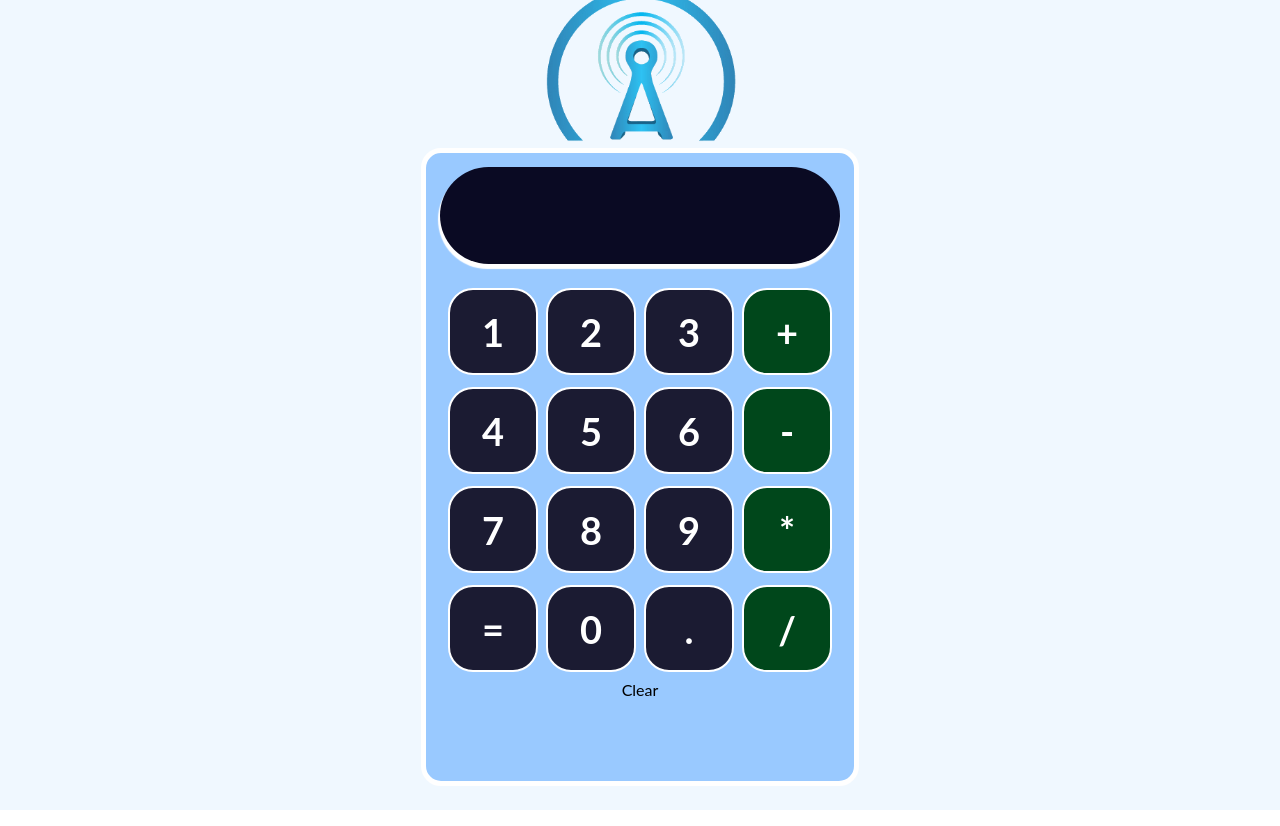
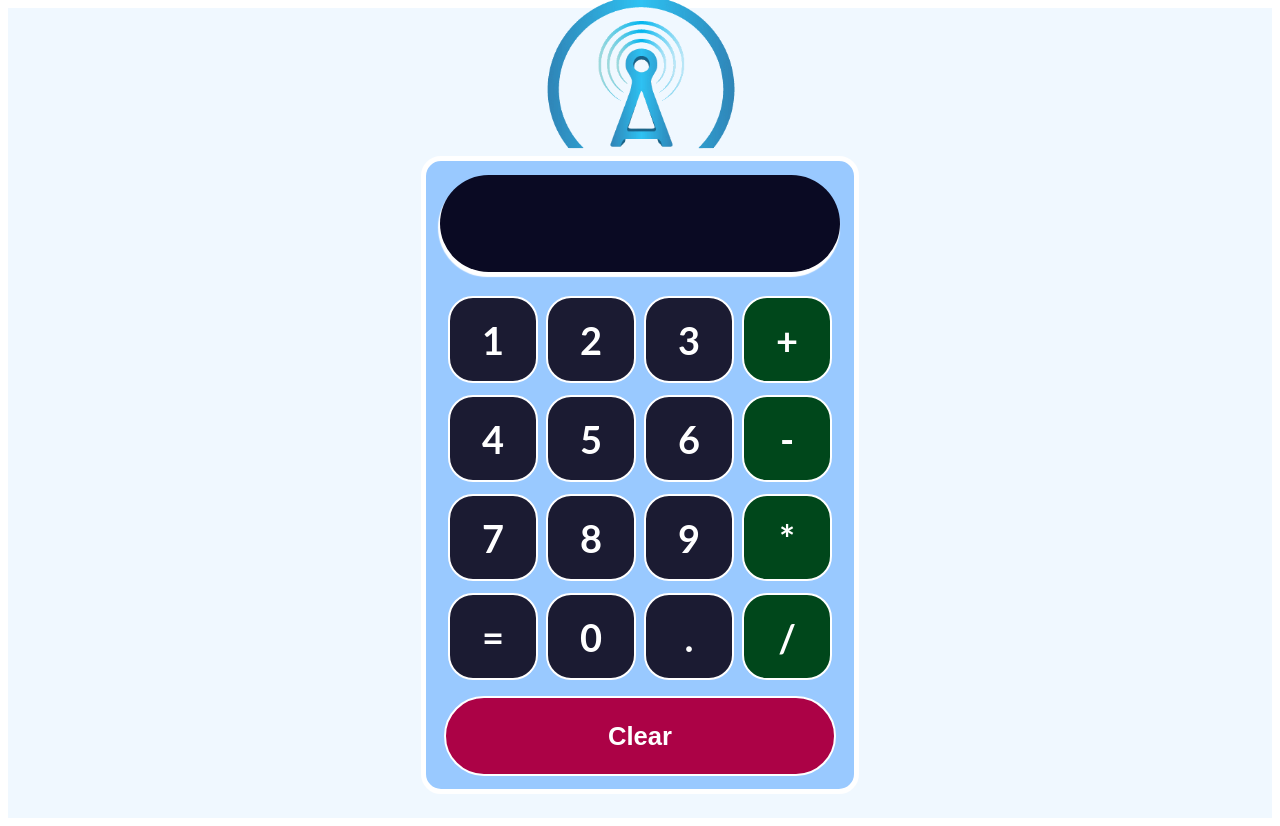
Before and after one commit to joaogarduno/calculator-reactjs, a React (Create React App) app: page / in a window 1280 px wide. Built offline with nearby package versions, Linux system fonts and the light colour scheme.

Commit message:
Estilo para el botón Clear

```diff
--- a/src/App.js
+++ b/src/App.js
@@ -3,7 +3,8 @@ import './App.css';
 import logoArtheFacto from './img/arthefacto-logo.png';
 import Boton from './component/boton';
 import Pantalla from './component/input';
-import botonClear from './component/btnClear';
+import BotonClear from './component/btnClear';
+
 
 function App() {
   return (
@@ -59,7 +60,7 @@ function App() {
         {/* En esta parte se agrega el boton de "clear" */}
         {/* Este boton si tendra una etiqueta de apertura y una de cierre porque vamos asignarle el texto "clear" */}
         <div className='fila'>
-          <botonClear>Clear</botonClear>
+          <BotonClear>Clear</BotonClear>
         </div>
       </div>
     </div>
--- a/src/component/btnClear.jsx
+++ b/src/component/btnClear.jsx
@@ -1,6 +1,7 @@
-import React from "react";
+import React from 'react';
+import '../css/btnClear.css';
 
-const botonClear = props => (
+const BotonClear = props => (
   /* Este boton no va a tener una claser de tipo operador ni nada de eso, no vamos a tener que implementar esa logica */
   // Si no que solo se asignara el "boton-clear" como la clase y luego asignaremos "eventListener" para que realice su funcion.
   // Con esto tenemos la estructura principal de "clear"
@@ -9,4 +10,4 @@ const botonClear = props => (
   </button>
 );
 
-export default botonClear;
+export default BotonClear;
--- /dev/null
+++ b/src/css/btnClear.css
@@ -0,0 +1,22 @@
+.boton-clear{
+  height: 80px;
+  font-size: 1.6em;
+  display: flex;
+  flex: 1; /* Porque queremos que el boton llene el espacio */
+  background-color: #AC0246;
+  margin-top: 8px;
+  justify-content: center;
+  align-items: center;
+  font-weight: bold;
+  color: white;
+  border: 2px solid white;
+  border-radius: 45px;
+  cursor: pointer;
+}
+
+.boton-clear:hover{
+  background-color: #EBB000;
+}
+
+/* "em" es una unidad Relativa va a ser un 1.6 veces el tamaño de la letra de su contenedor */
+/* De esta manera nos permite que cuando cambiemos el tamaño de la letra de un elemento todo lo demas se ajusta en la escala respectiva, es util en esos casos */
--- a/src/index.css
+++ b/src/index.css
@@ -1,4 +1,4 @@
-body {
+/* body {
   margin: 0;
   font-family: -apple-system, BlinkMacSystemFont, 'Segoe UI', 'Roboto', 'Oxygen',
     'Ubuntu', 'Cantarell', 'Fira Sans', 'Droid Sans', 'Helvetica Neue',
@@ -10,4 +10,4 @@ body {
 code {
   font-family: source-code-pro, Menlo, Monaco, Consolas, 'Courier New',
     monospace;
-}
+} */
```
